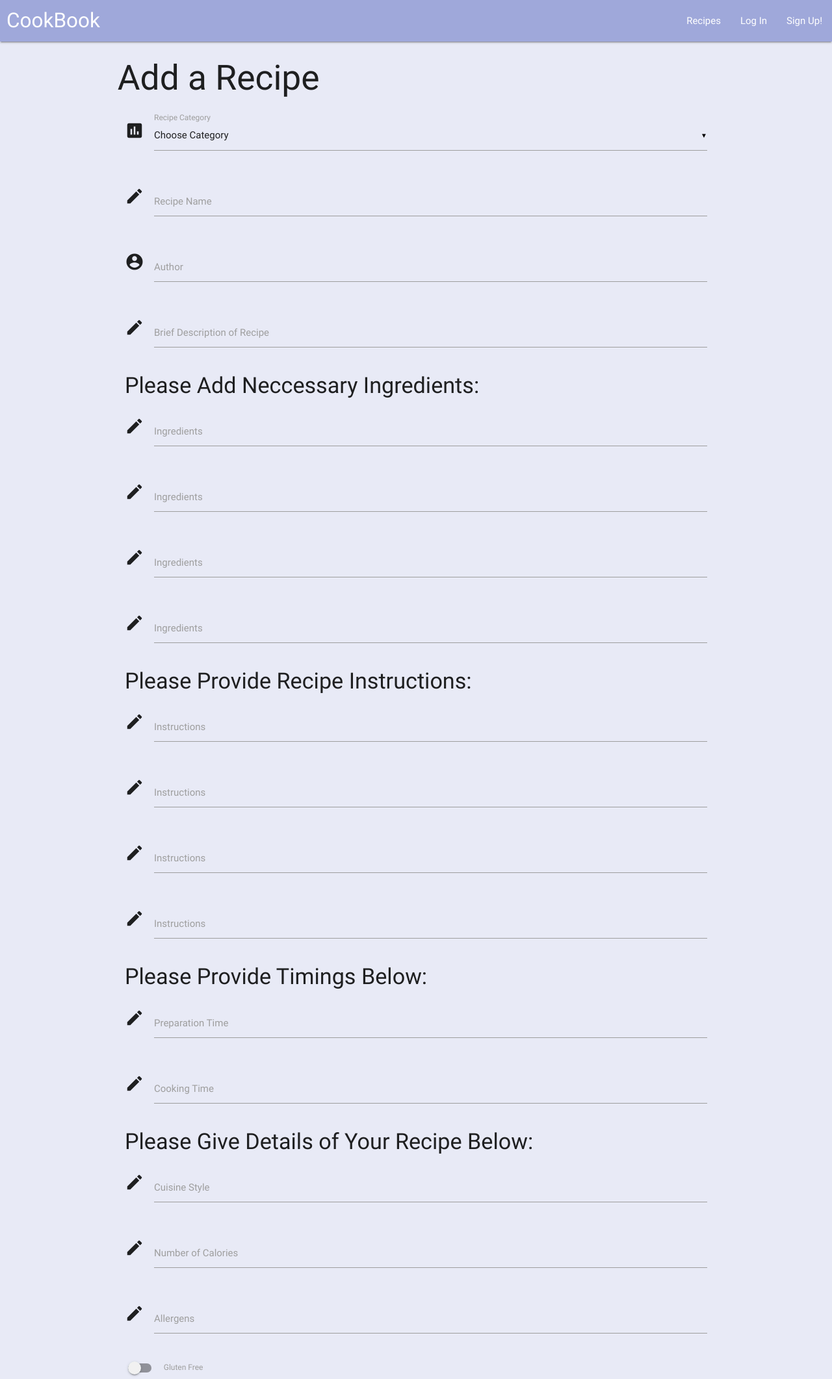
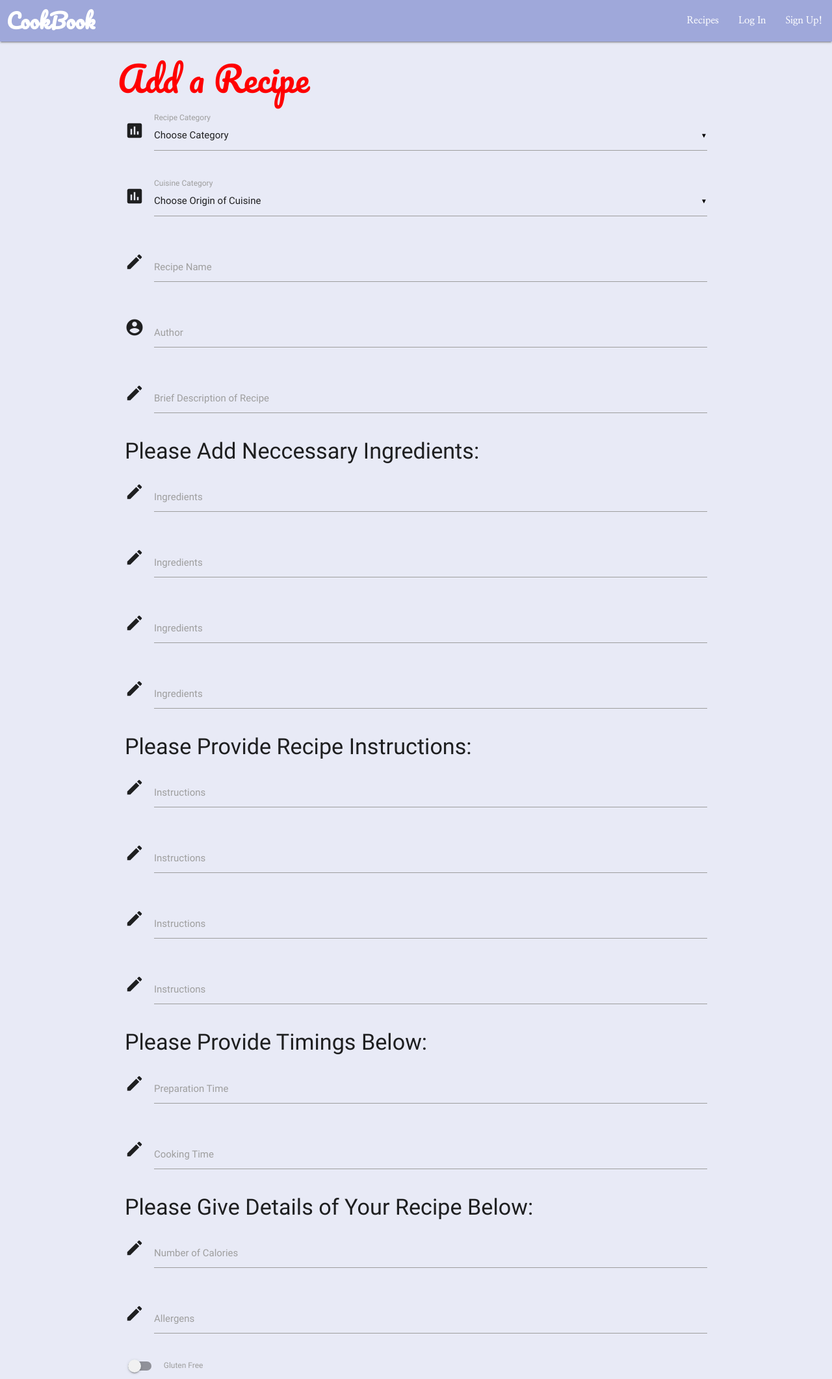
Before and after one commit to Code-Institute-Submissions/cookbook_assignment, a Flask app: page /add_recipe in a window 1280 px wide. Shown: the top 2123 px of the page at 65% size. Run offline with Flask 2, Linux system fonts and the light colour scheme; data that the repository does not hold is empty; some libraries are stand-ins or nearby versions.

Commit message:
Created a category system for 'Origin of Cuisine' to allow a User to choose which cuisine their recipe fits into when adding a new recipe.

```diff
--- a/app.py
+++ b/app.py
@@ -53,10 +53,9 @@ def login():
 
     if client:
         session['username'] = request.form['username']
-        session['password'] = request.form['password']
         return redirect(url_for('homepage'))
     else:
-        return  "not a valid username"
+        return "not a valid username"
 
 @app.route('/logout', methods=['GET','POST'])
 def logout():
@@ -65,7 +64,8 @@ def logout():
 
 @app.route('/add_recipe')
 def add_recipe():
-    return render_template("add_recipe.html", categories=mongo.db.categories.find())
+    return render_template("add_recipe.html",
+    categories=mongo.db.categories.find(), cuisines=mongo.db.origin_of_cuisine.find())
 
 @app.route('/insert_recipe', methods=["POST"])
 def insert_recipe():
--- a/static/css/style.css
+++ /dev/null
@@ -1,4 +0,0 @@
-body{
-      background-color: red;
-
-}
--- /dev/null
+++ b/static/style.css
@@ -0,0 +1,22 @@
+@import url('https://fonts.googleapis.com/css?family=Pacifico:100,200,300,400,500,600,700|Nanum Myeongjo: 100,200,300,400,500,600,700');
+
+.brand-logo{
+    font-family: 'Pacifico', sans-serif;
+}
+a{
+    font-family: 'Nanum Myeongjo', sans-serif;
+    font-weight: 600;
+}
+
+li{
+    font-family: 'Nanum Myeongjo', sans-serif;
+}
+
+.desc{
+    font-family: 'Pacifico', sans-serif;
+}
+
+h2{
+    font-family: 'Pacifico', sans-serif;
+    color: red;
+}
--- a/templates/add_recipe.html
+++ b/templates/add_recipe.html
@@ -16,6 +16,20 @@
                     <label>Recipe Category</label>
                 </div>
             </div>
+
+            <div class="row">
+               <div class="input-field col s12">
+                    <i class="material-icons prefix">poll</i>
+                <select multiple id="cuisine_name" name="cuisine_name">
+                  <option value="" disabled selected>Choose Origin of Cuisine</option>
+                  {% for cuisine in cuisines %}
+                      <option value="{{cuisine.cuisine_name}}">{{cuisine.cuisine_name}}</option>
+                  {% endfor %}
+                </select>
+                    <label>Cuisine Category</label>
+                </div>
+            </div>
+
 
       <div class="row">
         <div class="input-field col s12">
@@ -115,13 +129,6 @@
       <div class="row">
         <div class="input-field col s12">
             <i class="material-icons prefix">mode_edit</i>
-          <input id="cuisine" name="cuisine" type="text" class="validate" required="" aria-required="true">
-          <label for="icon_prefix">Cuisine Style</label>
-        </div>
-      </div>
-      <div class="row">
-        <div class="input-field col s12">
-            <i class="material-icons prefix">mode_edit</i>
           <input id="calories" name="calories" type="text" class="validate" required="" aria-required="true">
           <label for="icon_prefix">Number of Calories</label>
         </div>
--- a/templates/base.html
+++ b/templates/base.html
@@ -1,18 +1,18 @@
+<html>
 
-<!DOCTYPE html>
-<html>
 <head>
     <link href="https://fonts.googleapis.com/icon?family=Material+Icons" rel="stylesheet">
     <link rel="stylesheet" href="https://cdnjs.cloudflare.com/ajax/libs/materialize/0.100.2/css/materialize.min.css">
-    <link rel="stylesheet" href="{{url_for('static', filename='css/style.css')}}" type="text/css" />
+    <link rel="stylesheet" href="{{url_for('static', filename='style.css')}}" type="text/css" />
 </head>
-<body class="indigo lighten-5"></body>
+
+<body class="indigo lighten-5">
     <nav class="nav indigo lighten-3">
     <div class="nav-wrapper">
       <a href="{{url_for('homepage')}}" class="brand-logo" style="margin-left:10px">CookBook</a>
       <ul id="nav-mobile" class="right hide-on-med-and-down">
           {% if session['username'] %}
-            <li><a href="{{url_for('homepage')}}">{{session['username']}}</a></li>
+            <li class= "li nav"><a href="{{url_for('homepage')}}">{{session['username']}}</a></li>
             <li><a href="{{url_for('add_recipe')}}">Add A Recipe!</a></li>
             <li><a href="{{url_for('get_recipe')}}">Recipes</a></li>
             <li><a href="{{url_for('logout')}}">Log Out</a></li>
--- a/templates/login.html
+++ b/templates/login.html
@@ -10,9 +10,8 @@
 
     <!-- Login Form -->
     <form action="{{ url_for('login') }}" method="POST">
-      <input type="text" id="username" class="fadeIn second" name="username" placeholder="Username">
-       <input type="text" id="password" class="fadeIn second" name="password" placeholder="Password">
-      <input type="submit" class="fadeIn fourth" value="Log In">
+      <input type="text" id="username" class="fadeIn second" name="username" placeholder="Username" required>
+      <p><input type="submit" class="fadeIn fourth" value="Log In"></p>
     </form>
 
     <!-- Remind Passowrd -->
--- a/templates/recipes.html
+++ b/templates/recipes.html
@@ -12,7 +12,7 @@
           <hr>
           <p>{{recipe.description}}</p>
           <hr>
-          <p><strong>Cuisine: </strong>{{recipe.cuisine}}</p>
+          <p><strong>Cuisine: </strong>{{recipe.cuisine_name}}</p>
           <p><strong>Preparation Time: </strong>{{recipe.prep_time}}</p>
           <p><strong>Cooking Time: </strong>{{recipe.cooking_time}}</p>
           <p><strong>Gluten Free: </strong>{{recipe.gluten_free}}</p>
--- a/templates/view_recipe.html
+++ b/templates/view_recipe.html
@@ -12,7 +12,7 @@
                   {{ recipe.category_name }}
                   <hr>
               <strong><p>Style of Cuisine:</p></strong>
-                  {{recipe.cuisine}}
+                   {{recipe.cuisine_name}}
               <strong><p>Preparation Time:</p></strong>
                   {{ recipe.prep_time }}
                   <hr>
```
Also changed, not shown: templates/homepage.html (+7 -11 lines).
